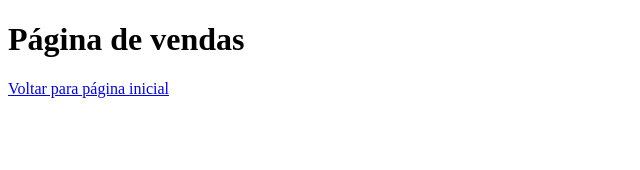
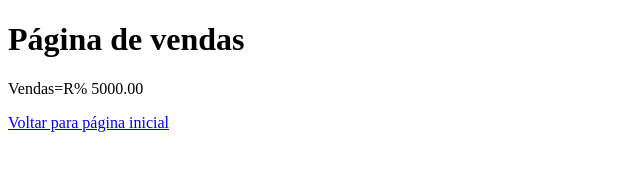
Before and after one commit to lundd2/aullagithub, a plain HTML site: page vendas.html in a window 1280 px wide. Shown: the whole page, without its empty margins (0-640 px from the left). Drawn offline with Linux system fonts and the light colour scheme.

Commit message:
acrescentado o valor das vendas

```diff
--- a/vendas.html
+++ b/vendas.html
@@ -8,6 +8,7 @@
 </head>
 <body>
     <h1> Página de vendas</h1>
+    <p>Vendas=R% 5000.00</p>
     <a href="index.html">Voltar para página inicial</a>
 </body>
 </html>
```
